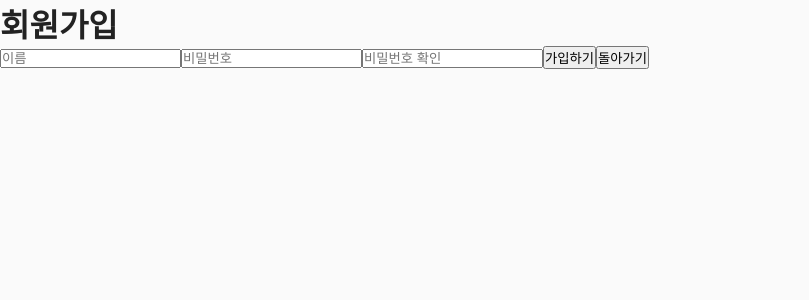
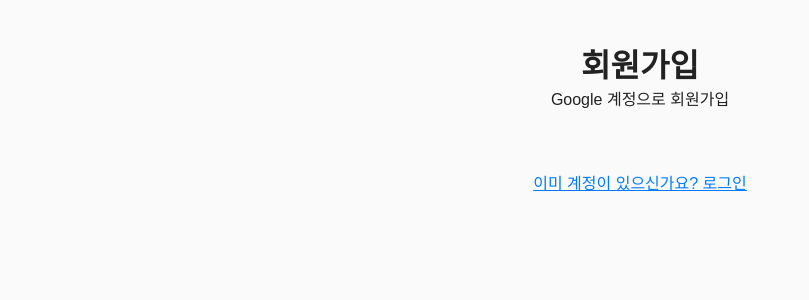
Before and after one commit to elroi773/manna_pray_project, a React (Vite) app: page /join in a window 1280 px wide. Shown: the top 300 px of the page, without its empty margins (0-809 px from the left). Built offline with nearby package versions, Linux system fonts and the light colour scheme; a web font is replaced by a local one.

Commit message:
카카오 로그인 추가

```diff
--- a/src/Join/join.jsx
+++ b/src/Join/join.jsx
@@ -1,71 +1,42 @@
-// src/Join/Join.jsx
+// src/Join/join.jsx
 import React, { useState } from "react";
+import { GoogleLogin } from "@react-oauth/google";
+import { jwtDecode } from "jwt-decode";
 import { useNavigate } from "react-router-dom";
-import "./Join.css";
+import "./join.css";
 
 function Join() {
+  const [user, setUser] = useState(null);
   const navigate = useNavigate();
-  const [formData, setFormData] = useState({
-    name: "",
-    password: "",
-    confirmPassword: "",
-  });
-
-  const handleChange = (e) => {
-    const { name, value } = e.target;
-    setFormData((prev) => ({
-      ...prev,
-      [name]: value,
-    }));
-  };
-
-  const handleSubmit = (e) => {
-    e.preventDefault();
-    if (formData.password !== formData.confirmPassword) {
-      alert("비밀번호가 일치하지 않습니다.");
-      return;
-    }
-    alert("회원가입 완료!");
-    navigate("/"); // 회원가입 완료 후 홈으로 이동
-  };
 
   return (
-    <div className="join-container">
-      <h1>회원가입</h1>
-      <form onSubmit={handleSubmit} className="join-form">
-        <input
-          type="text"
-          name="name"
-          placeholder="이름"
-          value={formData.name}
-          onChange={handleChange}
-          required
-        />
-        <input
-          type="password"
-          name="password"
-          placeholder="비밀번호"
-          value={formData.password}
-          onChange={handleChange}
-          required
-        />
-        <input
-          type="password"
-          name="confirmPassword"
-          placeholder="비밀번호 확인"
-          value={formData.confirmPassword}
-          onChange={handleChange}
-          required
-        />
-        <button type="submit">가입하기</button>
-        <button
-          type="button"
-          className="back-button"
-          onClick={() => navigate("/")}
-        >
-          돌아가기
-        </button>
-      </form>
+    <div className="auth-page">
+      <div className="auth-container">
+        <h1>회원가입</h1>
+        {!user ? (
+          <>
+            <p>Google 계정으로 회원가입</p>
+            <GoogleLogin
+              onSuccess={(credentialResponse) => {
+                const decoded = jwtDecode(credentialResponse.credential);
+                console.log("회원가입 사용자:", decoded);
+                setUser(decoded);
+                navigate("/");
+              }}
+              onError={() => {
+                console.log("회원가입 실패");
+              }}
+            />
+            <p className="auth-link" onClick={() => navigate("/login")}>
+              이미 계정이 있으신가요? 로그인
+            </p>
+          </>
+        ) : (
+          <div>
+            <h2>{user.name} 님, 가입을 환영합니다!</h2>
+          </div>
+        )}
+      </div>
     </div>
   );
 }
```
